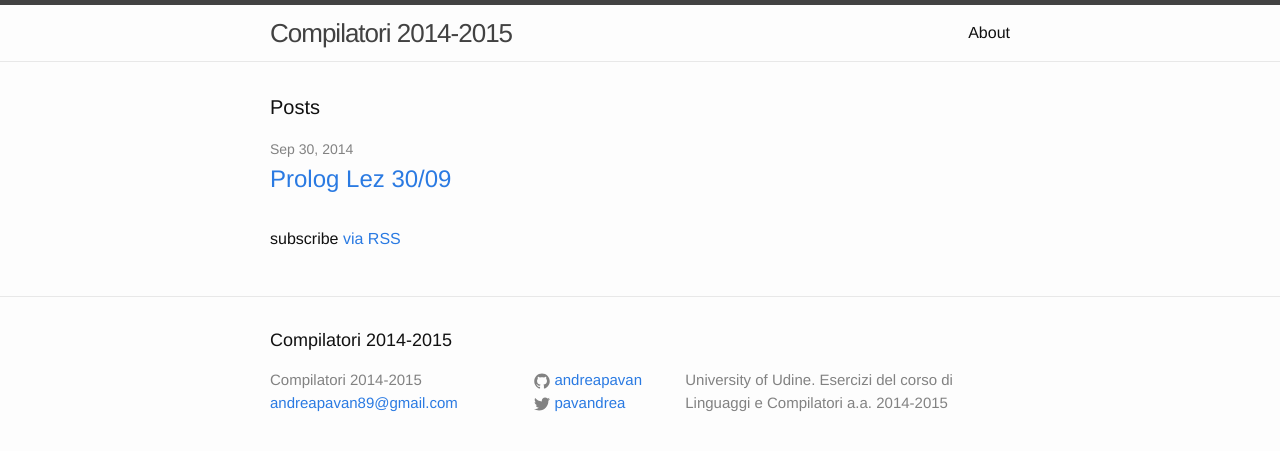
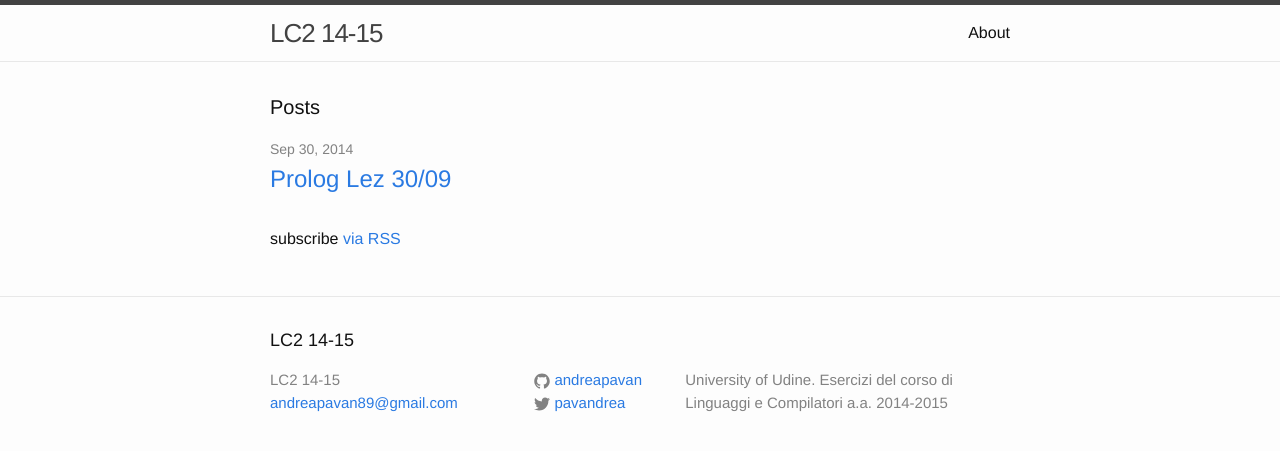
Before and after one commit to andreapavan/compilatori, a Jekyll site: the page built from index.html, in a window 1280 px wide. Shown: the top 451 px of the page. Built offline with Jekyll 4.4.1, drawn with Linux system fonts in a browser that asks for light colours.

Commit message:
Update _config.yml

```diff
--- a/_config.yml
+++ b/_config.yml
@@ -1,5 +1,5 @@
 # Site settings
-title: Compilatori 2014-2015
+title: LC2 14-15
 email: andreapavan89@gmail.com
 description: > # this means to ignore newlines until "baseurl:"
   University of Udine. Esercizi del corso di Linguaggi e Compilatori a.a. 2014-2015
```
